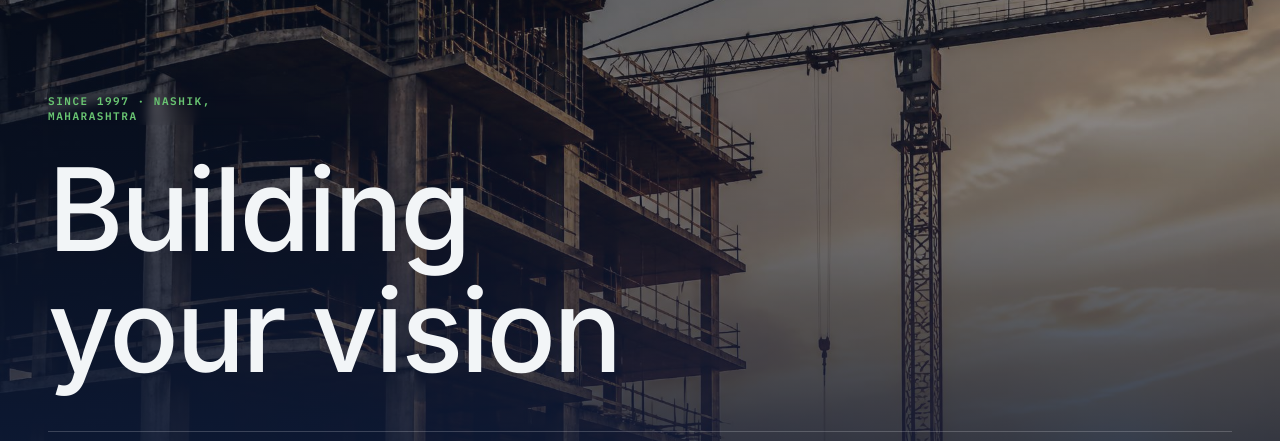
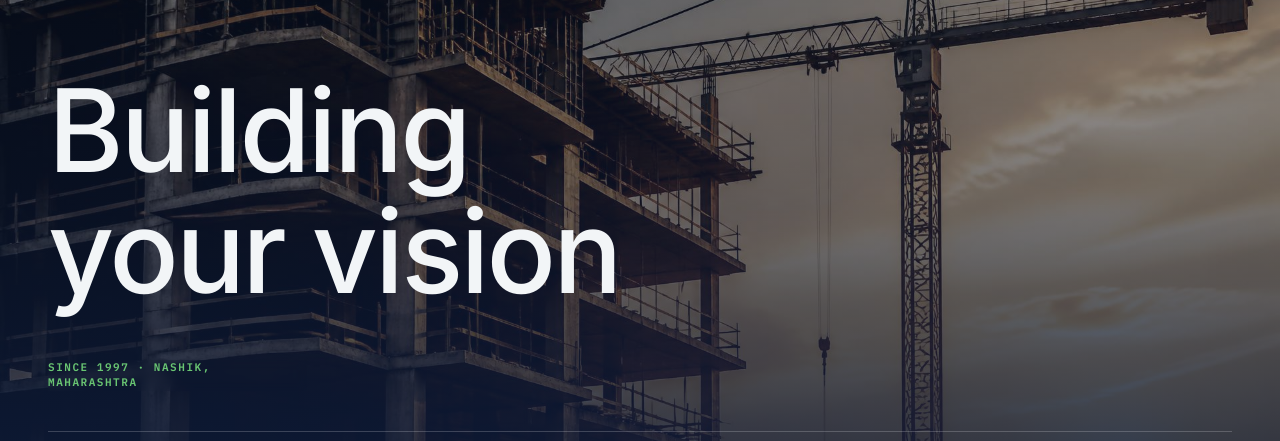
Before and after one commit to enryu-maker/charul-project, a Next.js app: page / in a window 1280 px wide. Shown: the part 211-652 px from the top of the page. Built offline with nearby package versions, Linux system fonts and the light colour scheme; no server answers.

Commit message:
feat: add site navigation and hero components

```diff
--- a/src/components/site/sections.tsx
+++ b/src/components/site/sections.tsx
@@ -201,14 +201,14 @@ export function Hero({ image }: { image?: string | null }) {
             />
             <div className="absolute inset-0 bg-linear-to-t from-ink via-ink/55 to-ink/25" />
             <div className="relative w-full px-6 pb-16 md:px-12 md:pb-20">
-                <p className="w-[260px] eyebrow animate-rise text-brand-green font-bold backdrop-blur-xs">
-                    Since 1997 · Nashik, Maharashtra
-                </p>
-                <h1 className="animate-rise mt-6 max-w-5xl text-[15vw] text-ink-foreground md:text-[9vw]">
+                <h1 className="animate-rise max-w-5xl text-[15vw] leading-[1.05] text-ink-foreground md:text-[9vw]">
                     Building
                     <br />
                     your vision
                 </h1>
+                <p className="w-[259px] mt-8 md:mt-12 eyebrow animate-rise text-brand-green font-bold backdrop-blur-xs">
+                    Since 1997 · Nashik, Maharashtra
+                </p>
                 <div className="mt-10 flex flex-col gap-8 border-t border-ink-foreground/20 pt-8 md:flex-row md:items-end md:justify-between">
                     <p className="max-w-xl text-sm leading-relaxed text-ink-foreground/75">
                         Construction contracting and project execution, managed by one accountable partner from planning to handover.
```
